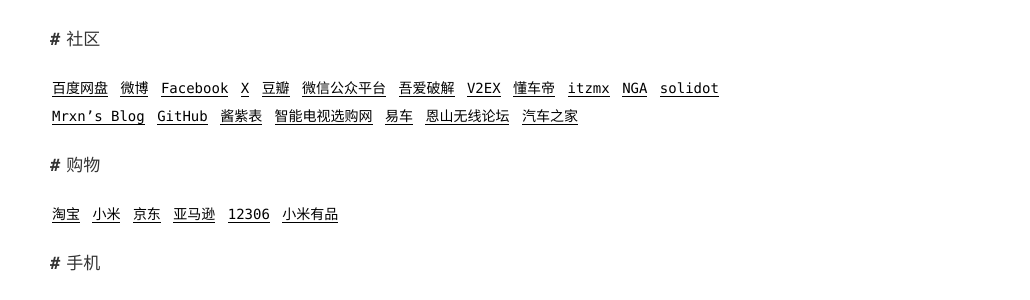
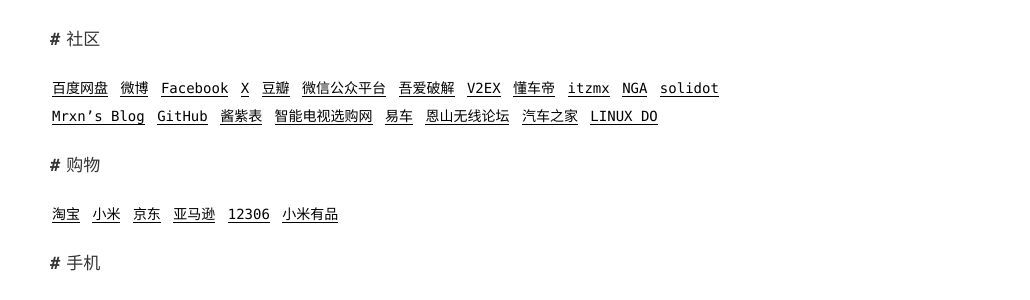
Before and after one commit to admans/admans.github.io, a Jekyll site: the page built from pages/navi.md, in a window 1280 px wide. Shown: the part 152-452 px from the top of the page, without its empty margins (250-1280 px from the left). Built offline with Jekyll 4.4.1, drawn with Linux system fonts in a browser that asks for light colours; comment, search, counter and statistics services are not loaded.

Commit message:
Update navi.md

```diff
--- a/pages/navi.md
+++ b/pages/navi.md
@@ -5,7 +5,7 @@ title: 导航
 
 ## 社区
 
-[百度网盘](https://pan.baidu.com/ "百度网盘") [微博](https://weibo.com/ "微博") [Facebook](https://www.facebook.com/ "Facebook") [X](https://x.com/ "X") [豆瓣](https://www.douban.com/ "豆瓣") [微信公众平台](https://mp.weixin.qq.com/ "微信公众平台") [吾爱破解](https://www.52pojie.cn/ "吾爱破解") [V2EX](https://v2ex.com/ "V2EX") [懂车帝](https://www.dongchedi.com/ "懂车帝") [itzmx](http://bbs.itzmx.com/ "itzmx") [NGA](https://bbs.nga.cn/ "NGA") [solidot](https://www.solidot.org/ "solidot") [Mrxn's Blog](https://mrxn.net/ "Mrxn's Blog") [GitHub](https://github.com/ "GitHub") [酱紫表](https://blog.qust.me/ "酱紫表") [智能电视选购网](https://tvlabs.cn/ "智能电视选购网") [易车](https://www.yiche.com/ "易车") [恩山无线论坛](https://www.right.com.cn/forum/index.php "恩山无线论坛") [汽车之家](https://www.autohome.com.cn/ "汽车之家")
+[百度网盘](https://pan.baidu.com/ "百度网盘") [微博](https://weibo.com/ "微博") [Facebook](https://www.facebook.com/ "Facebook") [X](https://x.com/ "X") [豆瓣](https://www.douban.com/ "豆瓣") [微信公众平台](https://mp.weixin.qq.com/ "微信公众平台") [吾爱破解](https://www.52pojie.cn/ "吾爱破解") [V2EX](https://v2ex.com/ "V2EX") [懂车帝](https://www.dongchedi.com/ "懂车帝") [itzmx](http://bbs.itzmx.com/ "itzmx") [NGA](https://bbs.nga.cn/ "NGA") [solidot](https://www.solidot.org/ "solidot") [Mrxn's Blog](https://mrxn.net/ "Mrxn's Blog") [GitHub](https://github.com/ "GitHub") [酱紫表](https://blog.qust.me/ "酱紫表") [智能电视选购网](https://tvlabs.cn/ "智能电视选购网") [易车](https://www.yiche.com/ "易车") [恩山无线论坛](https://www.right.com.cn/forum/index.php "恩山无线论坛") [汽车之家](https://www.autohome.com.cn/ "汽车之家") [LINUX DO](https://linux.do/ "LINUX DO")
 
 ## 购物
 
```
